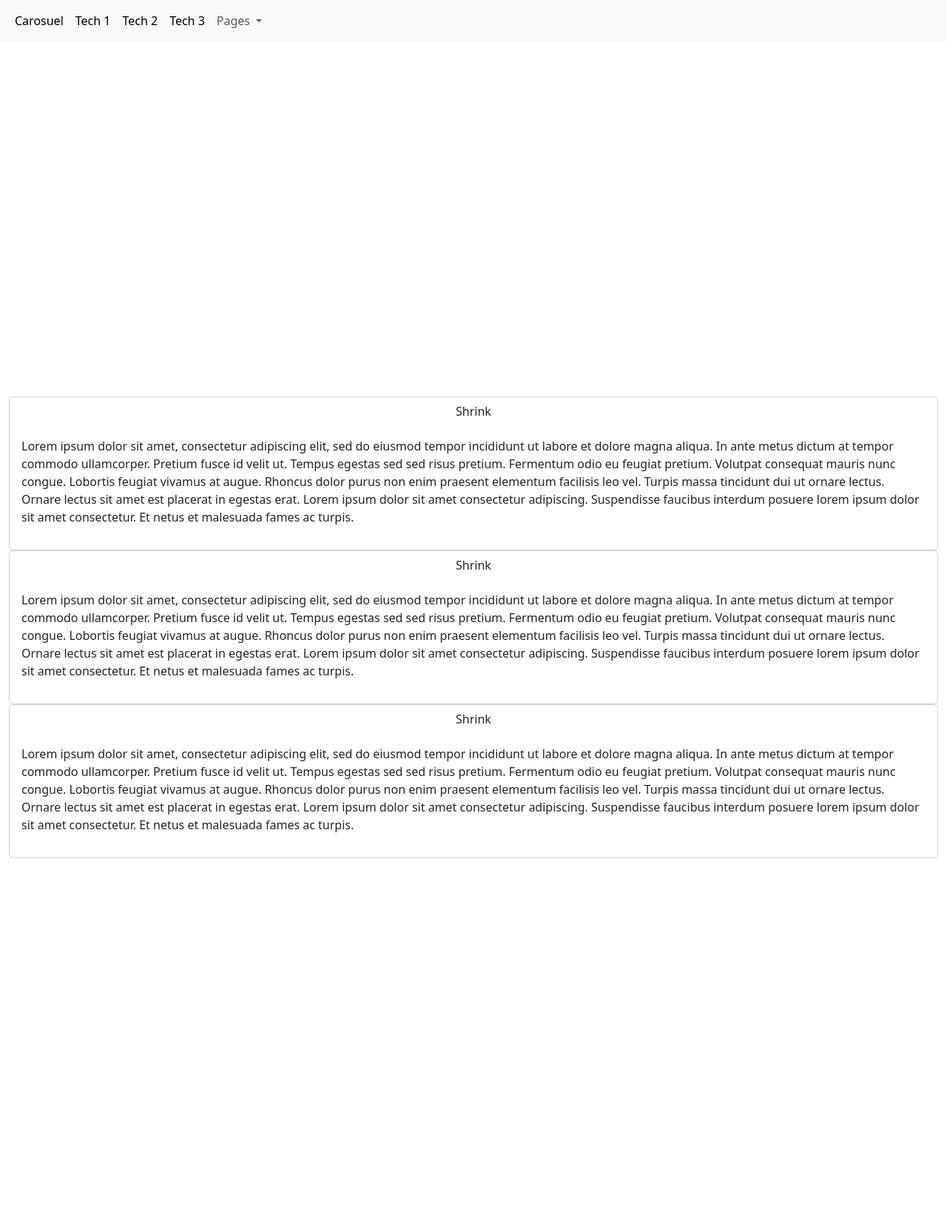
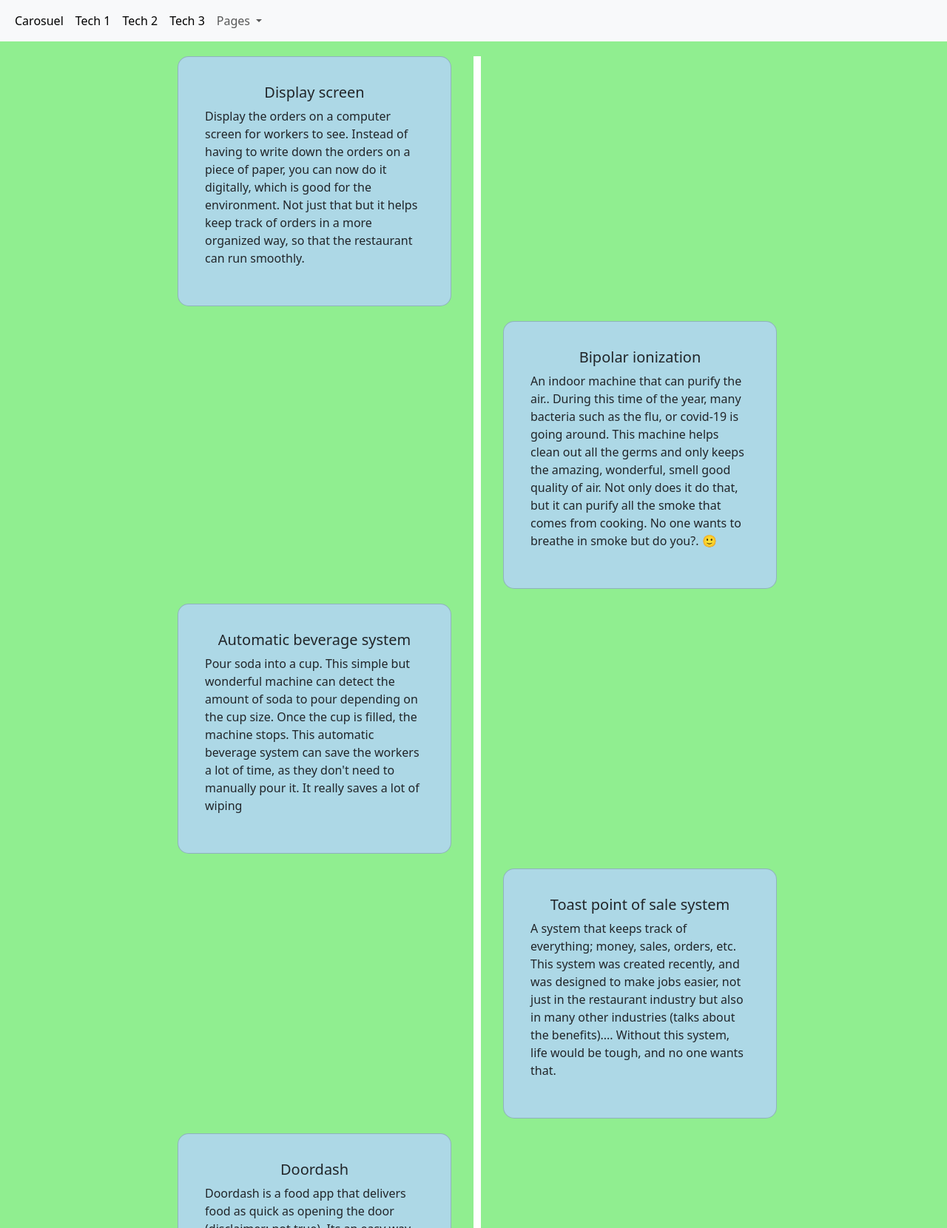
Before and after one commit to angelal8336/sep10-freedom-project, a plain HTML site: page index2.html in a window 1280 px wide. Shown: the top 1660 px of the page at 74% size. Before the commit the page ends 1160 px from the top, so only its background shows below. Drawn offline with nearby package versions, Linux system fonts and the light colour scheme.

Commit message:
finish existing tech timeline

```diff
--- a/index2.html
+++ b/index2.html
@@ -55,7 +55,7 @@
            </div>
         </nav>
 
-        <div class="carousel textcenter" data-bs-ride="carousel" >
+        <!-- <div class="carousel textcenter" data-bs-ride="carousel" >
             <div class="carousel-inner">
                 <div class="carousel-item active">
                     <img class="size" src="https://i.natgeofe.com/n/548467d8-c5f1-4551-9f58-6817a8d2c45e/NationalGeographic_2572187_square.jpg">
@@ -67,9 +67,68 @@
                     <img class="size" src="https://upload.wikimedia.org/wikipedia/commons/thumb/6/69/June_odd-eyed-cat_cropped.jpg/1216px-June_odd-eyed-cat_cropped.jpg">
                 </div>
             </div>
+        </div> -->
+
+        <div class="timeline">
+
+            <div class="timeline_container card left2">
+                <div class="card-body">
+                    <h5 class="card-title textcenter">Display screen</h5>
+                    <p>Display the orders on a computer screen for workers to see. Instead of having to write down the orders on a piece of paper, you can now do it digitally, which is good for the environment. Not just that but it helps keep track of orders in a more organized way, so that the restaurant can run smoothly.
+                    </p>
+                </div>
+            </div>
+            <div class="timeline_container card left1">
+                <div class="card-body">
+                    <h5 class="card-title textcenter">Bipolar ionization</h5>
+                    <p>An indoor machine that can purify the air.. During this time of the year, many bacteria such as the flu, or covid-19 is going around. This machine helps clean out all the germs and only keeps the amazing, wonderful, smell good quality of air. Not only does it do that, but it can purify all the smoke that comes from cooking. No one wants to breathe in smoke but do you?. 🙂
+                    </p>
+                </div>
+            </div>
+            <div class="timeline_container card left2">
+
+                <div class="card-body">
+                    <h5 class="card-title textcenter">Automatic beverage system</h5>
+                    <p>Pour soda into a cup. This simple but wonderful machine can detect the amount of soda to pour depending on the cup size. Once the cup is filled, the machine stops. This automatic beverage system can save the workers a lot of time, as they don't need to manually pour it. It really saves a lot of wiping </p>
+                </div>
+            </div>
+            <div class="timeline_container card left1">
+                <div class="card-body">
+                    <h5 class="card-title textcenter">Toast point of sale system</h5>
+                    <p>A system that keeps track of everything; money, sales, orders, etc.  This system was created recently, and was designed to make jobs easier, not just in the restaurant industry but also in many other industries (talks about the benefits)....  Without this system, life would be tough, and no one wants that.
+                    </p>
+                </div>
+            </div>
+            <div class="timeline_container card left2">
+                <div class="card-body">
+                    <h5 class="card-title textcenter">Doordash</h5>
+                    <p>Doordash is a food app that delivers food as quick as opening the door (disclaimer: not true). Its an easy way to access food that you cant reach, mentally or physically.  (Talks about the benefits)
+                    </p>
+                </div>
+            </div>
+            <div class="timeline_container card left1">
+                <div class="card-body">
+                    <h5 class="card-title textcenter">Eatapp</h5>
+                    <p>Like many other food apps that already exist, it can deliver food as fast as the wind goes (disclaimer: not true). (Talks about the benefits)
+                    </p>
+                </div>
+            </div>
+            <div class="timeline_container card left2">
+                <div class="card-body">
+                    <h5 class="card-title textcenter">Kitro</h5>
+                    <p>A machine that can reduce food waste, and track the quality of your food and drink stocks. Kitro can reduce up to 60% of food waste, and cut food cost by 8%. Not only can this be used many times, it can really save you.
+                    </p>
+                </div>
+            </div>
         </div>
 
-        <div class="container-fluid">
+
+
+
+
+
+
+        <!-- <div class="container-fluid">
             <div class="card">
                 <button class="btn" type="button" data-bs-toggle="collapse" data-bs-target="#Collapse1">Shrink</button>
                 <div class="card-body" id="Collapse1">
@@ -88,7 +147,7 @@
                     <p>Lorem ipsum dolor sit amet, consectetur adipiscing elit, sed do eiusmod tempor incididunt ut labore et dolore magna aliqua. In ante metus dictum at tempor commodo ullamcorper. Pretium fusce id velit ut. Tempus egestas sed sed risus pretium. Fermentum odio eu feugiat pretium. Volutpat consequat mauris nunc congue. Lobortis feugiat vivamus at augue. Rhoncus dolor purus non enim praesent elementum facilisis leo vel. Turpis massa tincidunt dui ut ornare lectus. Ornare lectus sit amet est placerat in egestas erat. Lorem ipsum dolor sit amet consectetur adipiscing. Suspendisse faucibus interdum posuere lorem ipsum dolor sit amet consectetur. Et netus et malesuada fames ac turpis.</p>
                 </div>
             </div>
-        </div>
+        </div> -->
 
 
 
--- a/style.css
+++ b/style.css
@@ -1,3 +1,7 @@
+
+body {
+    background-color: lightgreen;
+}
 
 #background {
     width: 100%
@@ -31,3 +35,49 @@
 .size {
     width: 50%;
 }
+
+.timeline_container {
+    background-color: lightblue;
+    border-radius: 15px;
+    width: 37%;
+    padding: 20px;
+    margin: 20px 0 0 0;
+}
+
+.timeline {
+    margin: 0 auto;
+    position: relative;
+    max-width: 1000px;
+}
+
+.timeline::after {
+    position: absolute;
+    background-color: white;
+    width: 10px;
+    top: 0;
+    bottom: 0;
+    left: 50%;
+    content: '';
+    height: 100%;
+}
+
+.left1 {
+    left: 54%;
+}
+
+.left2 {
+    left: 10%;
+}
+
+@media (max-width: 600px) {
+    .timeline::after {
+        left: 20px;
+    }
+}
+
+@media (max-width: 600px) {
+    .timeline_container {
+        left: 40px;
+        width: 100%;
+    }
+}
```
